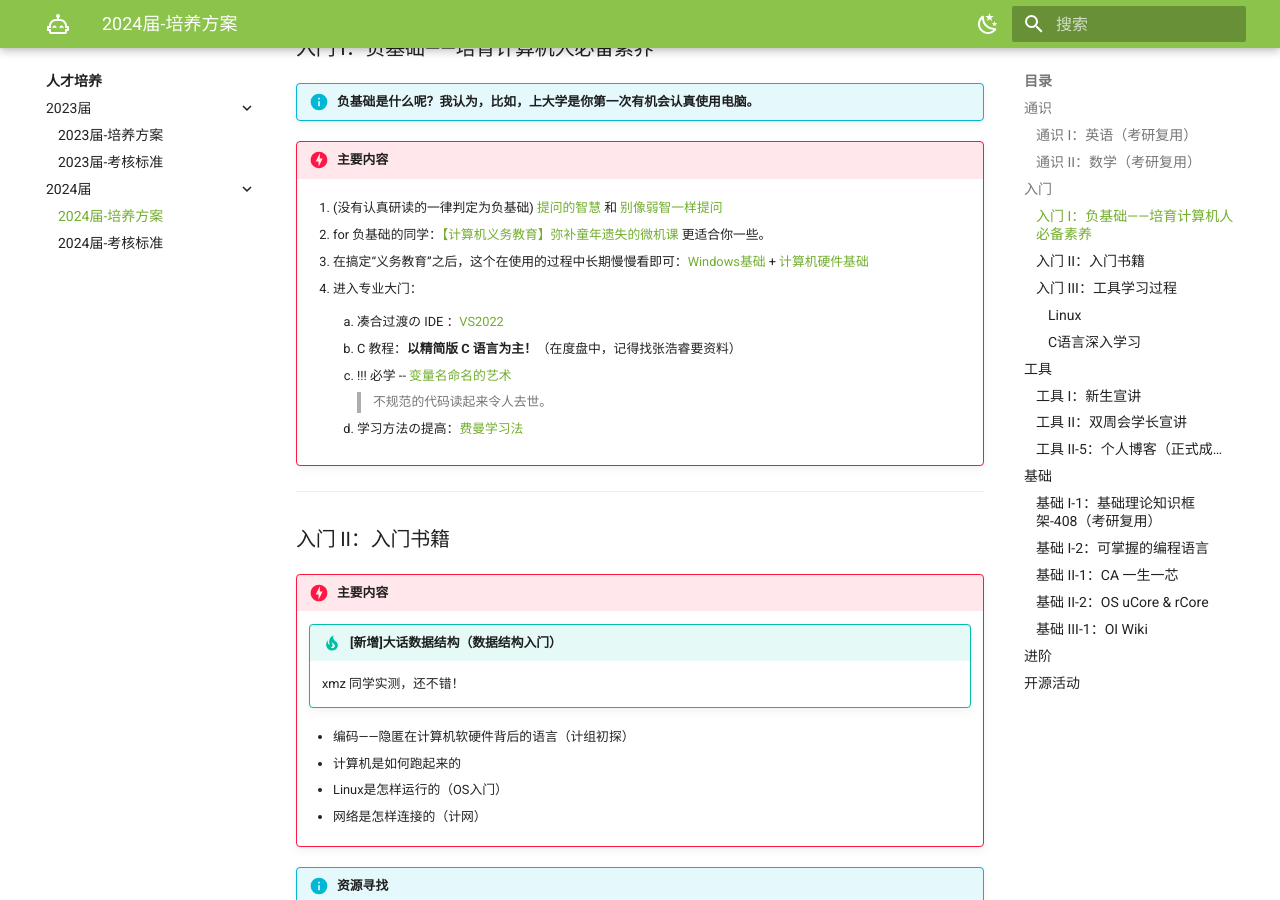
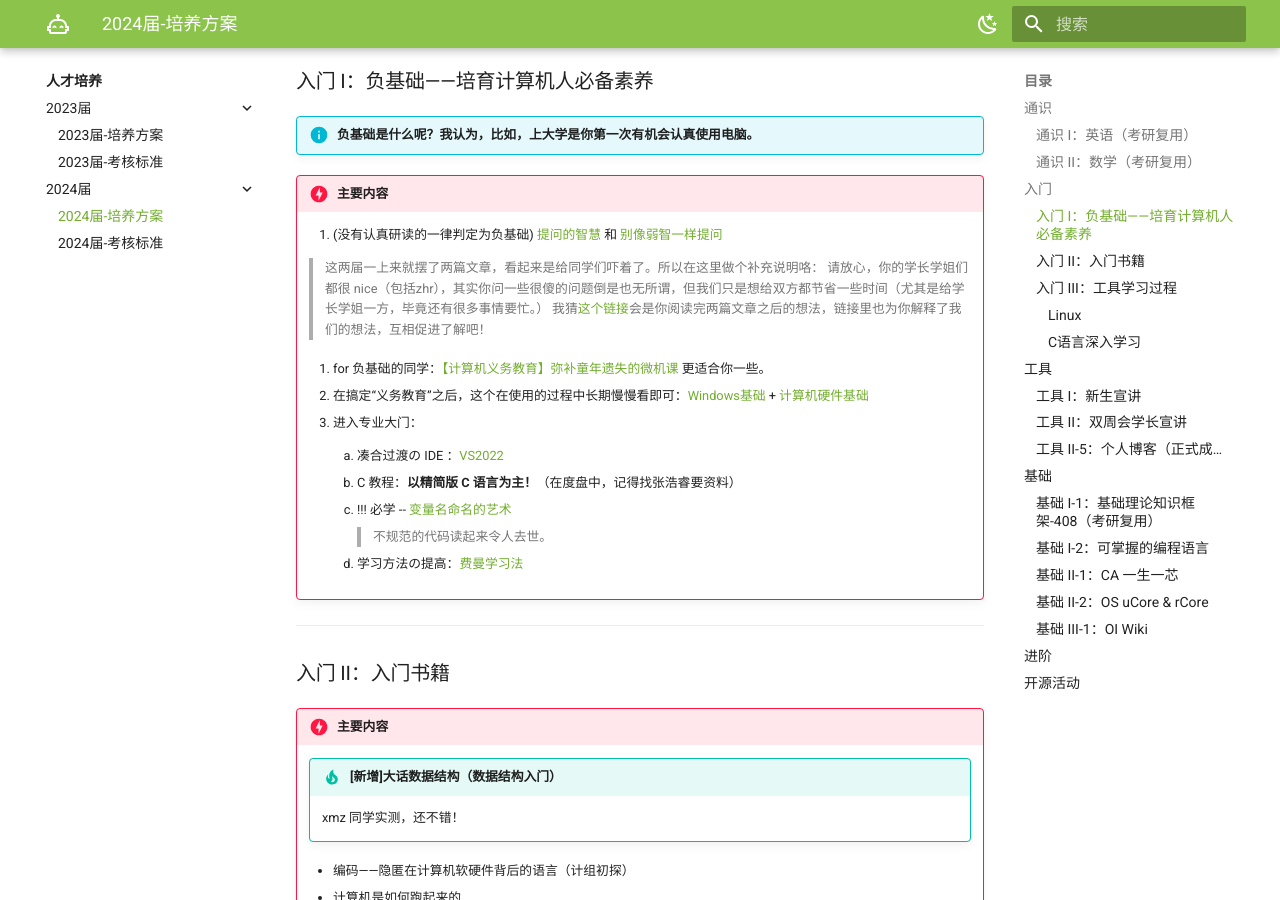
Before and after one commit to Haohahahaha/OSCA, an MkDocs documentation site: the page built from docs/guide/guide-2024.md, in a window 1280 px wide and 900 px high, scrolled down 2663 px. Built offline with MkDocs 1.6.1 and Material for MkDocs 9.7.7, drawn with Linux system fonts in a browser that asks for light colours; some of the changed text lies outside the part shown.

Commit message:
2025-03-27_16:53:30 update

```diff
--- a/docs/guide/guide-2024.md
+++ b/docs/guide/guide-2024.md
@@ -1,6 +1,8 @@
 # 2024届-培养方案
 
 ???+ info "更新记录"
+
+	20250327更新：增加 `入门 I：负基础` 中的备注
 
 	20250312更新：增加参考书：APUE
 
@@ -119,6 +121,10 @@
 !!! danger "主要内容"
 
 	1. (没有认真研读的一律判定为负基础) [提问的智慧](https://github.com/ryanhanwu/How-To-Ask-Questions-The-Smart-Way/blob/master/README-zh_CN.md) 和 [别像弱智一样提问](https://github.com/tangx/Stop-Ask-Questions-The-Stupid-Ways/blob/master/README.md)
+
+	> 这两届一上来就摆了两篇文章，看起来是给同学们吓着了。所以在这里做个补充说明咯：
+	> 请放心，你的学长学姐们都很 nice（包括zhr），其实你问一些很傻的问题倒是也无所谓，但我们只是想给双方都节省一些时间（尤其是给学长学姐一方，毕竟还有很多事情要忙。）
+	> 我猜[这个链接](https://ysyx.oscc.cc/docs/ics-pa/FAQ.html#%E6%80%BB%E6%98%AF%E8%A6%81%E6%B1%82%E5%A4%A7%E5%AE%B6stfw-rtfm-rtfsc-%E6%88%91%E6%9C%89%E9%97%AE%E9%A2%98%E9%83%BD%E4%B8%8D%E6%95%A2%E9%97%AE%E4%BA%86-%E8%80%81%E5%B8%88%E5%8A%A9%E6%95%99%E5%80%92%E6%98%AF%E8%BD%BB%E6%9D%BE)会是你阅读完两篇文章之后的想法，链接里也为你解释了我们的想法，互相促进了解吧！
 
 	2. for 负基础的同学：[【计算机义务教育】弥补童年遗失的微机课](https://space.bilibili.com/62799052/channel/collectiondetail?sid=3524511) 更适合你一些。
 
```
